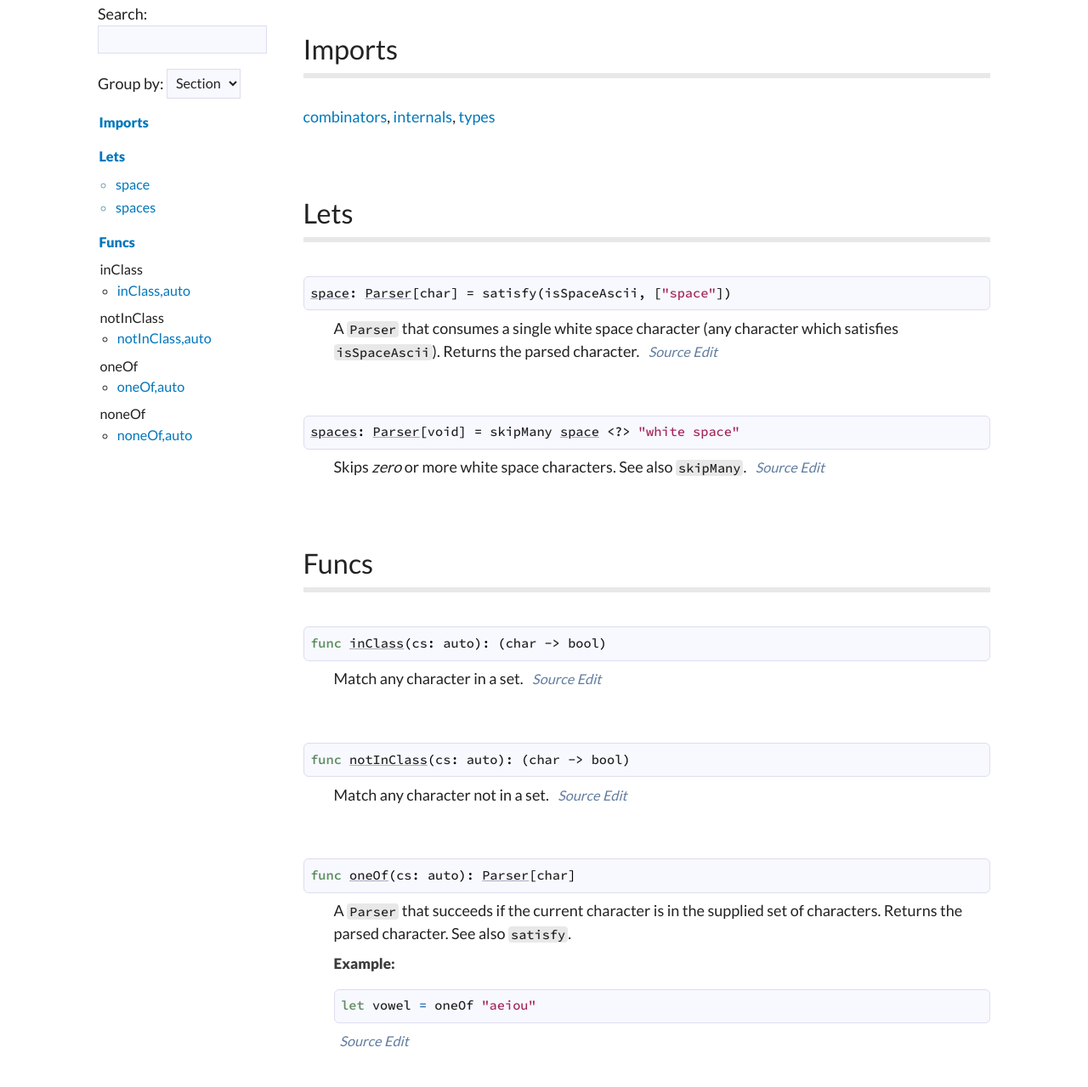
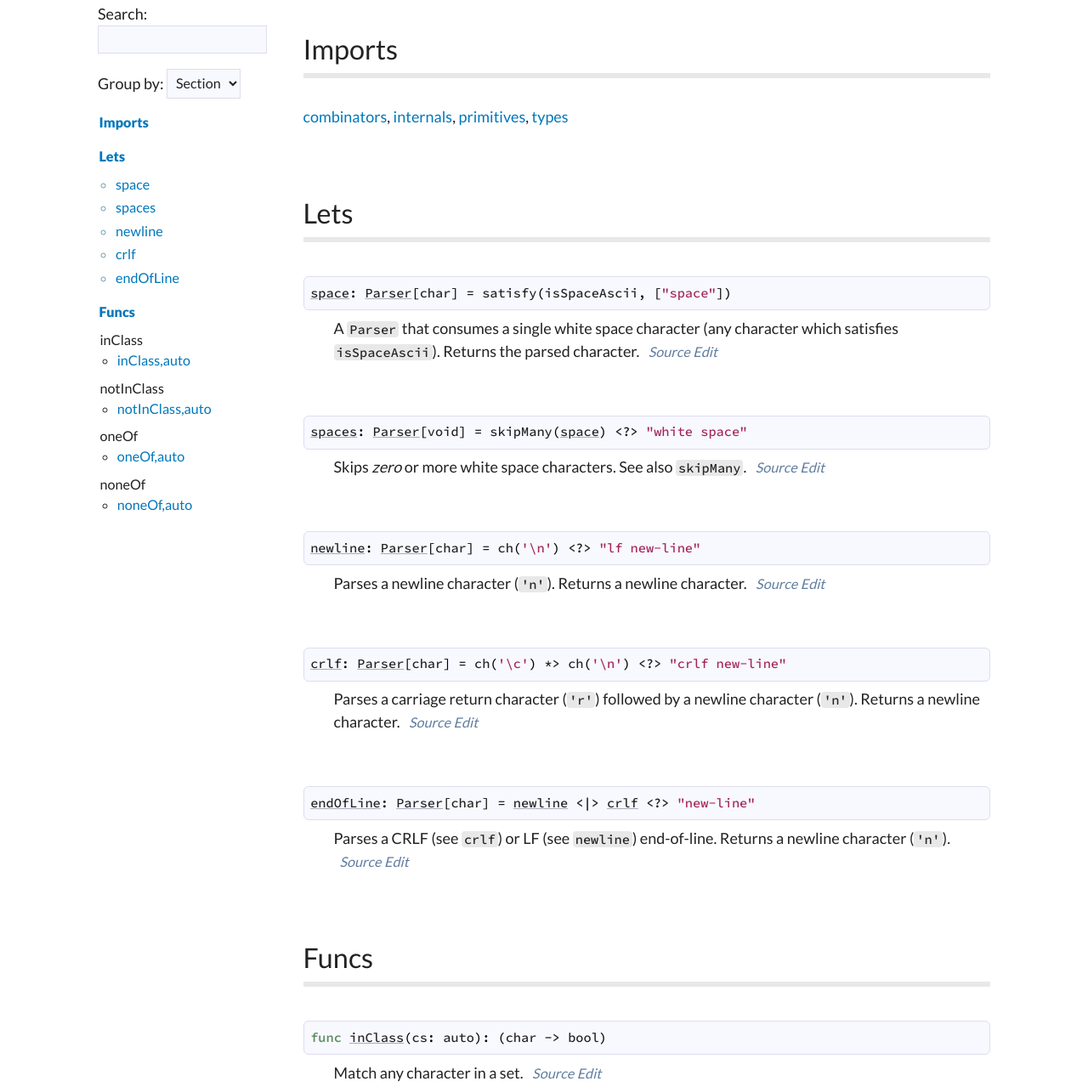
Before and after one commit to schneiderfelipe/microparsec, a plain HTML site: page docs/microparsec/characters.html in a window 1280 px wide. Shown: the part 211-1490 px from the top of the page at 85% size. Drawn offline with Linux system fonts and the light colour scheme.

Commit message:
Implement newline parsers

```diff
--- a/docs/microparsec/characters.html
+++ b/docs/microparsec/characters.html
@@ -103,7 +103,13 @@ function main() {
       <li><a class="reference" href="#space"
     title="space: Parser[char] = satisfy(isSpaceAscii, [&quot;space&quot;])">space</a></li>
   <li><a class="reference" href="#spaces"
-    title="spaces: Parser[void] = skipMany space &lt;?&gt; &quot;white space&quot;">spaces</a></li>
+    title="spaces: Parser[void] = skipMany(space) &lt;?&gt; &quot;white space&quot;">spaces</a></li>
+  <li><a class="reference" href="#newline"
+    title="newline: Parser[char] = ch(&apos;\n&apos;) &lt;?&gt; &quot;lf new-line&quot;">newline</a></li>
+  <li><a class="reference" href="#crlf"
+    title="crlf: Parser[char] = ch(&apos;\c&apos;) *&gt; ch(&apos;\n&apos;) &lt;?&gt; &quot;crlf new-line&quot;">crlf</a></li>
+  <li><a class="reference" href="#endOfLine"
+    title="endOfLine: Parser[char] = newline &lt;|&gt; crlf &lt;?&gt; &quot;new-line&quot;">endOfLine</a></li>
 
   </ul>
 </li>
@@ -144,7 +150,7 @@ function main() {
   <div class="section" id="6">
 <h1><a class="toc-backref" href="#6">Imports</a></h1>
 <dl class="item">
-<a class="reference external" href="combinators.html">combinators</a>, <a class="reference external" href="internals.html">internals</a>, <a class="reference external" href="types.html">types</a>
+<a class="reference external" href="combinators.html">combinators</a>, <a class="reference external" href="internals.html">internals</a>, <a class="reference external" href="primitives.html">primitives</a>, <a class="reference external" href="types.html">types</a>
 </dl></div>
 <div class="section" id="9">
 <h1><a class="toc-backref" href="#9">Lets</a></h1>
@@ -155,20 +161,53 @@ function main() {
 
 A <tt class="docutils literal"><span class="pre">Parser</span></tt> that consumes a single white space character (any character which satisfies <tt class="docutils literal"><span class="pre">isSpaceAscii</span></tt>). Returns the parsed character.
 &nbsp;&nbsp;<a
-href="https://github.com/schneiderfelipe/microparsec/tree/master/src/microparsec/characters.nim#L35"
+href="https://github.com/schneiderfelipe/microparsec/tree/master/src/microparsec/characters.nim#L36"
 class="link-seesrc" target="_blank">Source</a>
-<a href="https://github.com/schneiderfelipe/microparsec/edit/devel/src/microparsec/characters.nim#L35" class="link-seesrc" target="_blank" >Edit</a>
+<a href="https://github.com/schneiderfelipe/microparsec/edit/devel/src/microparsec/characters.nim#L36" class="link-seesrc" target="_blank" >Edit</a>
 
 </dd>
 <a id="spaces"></a>
-<dt><pre><a href="characters.html#spaces"><span class="Identifier">spaces</span></a><span class="Other">:</span> <a href="types.html#Parser"><span class="Identifier">Parser</span></a><span class="Other">[</span><span class="Identifier">void</span><span class="Other">]</span> <span class="Other">=</span> <span class="Identifier">skipMany</span> <a href="characters.html#space"><span class="Identifier">space</span></a> <span class="Operator">&lt;?&gt;</span> <span class="StringLit">&quot;white space&quot;</span></pre></dt>
+<dt><pre><a href="characters.html#spaces"><span class="Identifier">spaces</span></a><span class="Other">:</span> <a href="types.html#Parser"><span class="Identifier">Parser</span></a><span class="Other">[</span><span class="Identifier">void</span><span class="Other">]</span> <span class="Other">=</span> <span class="Identifier">skipMany</span><span class="Other">(</span><a href="characters.html#space"><span class="Identifier">space</span></a><span class="Other">)</span> <span class="Operator">&lt;?&gt;</span> <span class="StringLit">&quot;white space&quot;</span></pre></dt>
 <dd>
 
 Skips <em>zero</em> or more white space characters. See also <tt class="docutils literal"><span class="pre">skipMany</span></tt>.
 &nbsp;&nbsp;<a
-href="https://github.com/schneiderfelipe/microparsec/tree/master/src/microparsec/characters.nim#L40"
+href="https://github.com/schneiderfelipe/microparsec/tree/master/src/microparsec/characters.nim#L41"
 class="link-seesrc" target="_blank">Source</a>
-<a href="https://github.com/schneiderfelipe/microparsec/edit/devel/src/microparsec/characters.nim#L40" class="link-seesrc" target="_blank" >Edit</a>
+<a href="https://github.com/schneiderfelipe/microparsec/edit/devel/src/microparsec/characters.nim#L41" class="link-seesrc" target="_blank" >Edit</a>
+
+</dd>
+<a id="newline"></a>
+<dt><pre><a href="characters.html#newline"><span class="Identifier">newline</span></a><span class="Other">:</span> <a href="types.html#Parser"><span class="Identifier">Parser</span></a><span class="Other">[</span><span class="Identifier">char</span><span class="Other">]</span> <span class="Other">=</span> <span class="Identifier">ch</span><span class="Other">(</span><span class="CharLit">'\n'</span><span class="Other">)</span> <span class="Operator">&lt;?&gt;</span> <span class="StringLit">&quot;lf new-line&quot;</span></pre></dt>
+<dd>
+
+Parses a newline character (<tt class="docutils literal"><span class="pre">'n'</span></tt>). Returns a newline character.
+&nbsp;&nbsp;<a
+href="https://github.com/schneiderfelipe/microparsec/tree/master/src/microparsec/characters.nim#L45"
+class="link-seesrc" target="_blank">Source</a>
+<a href="https://github.com/schneiderfelipe/microparsec/edit/devel/src/microparsec/characters.nim#L45" class="link-seesrc" target="_blank" >Edit</a>
+
+</dd>
+<a id="crlf"></a>
+<dt><pre><a href="characters.html#crlf"><span class="Identifier">crlf</span></a><span class="Other">:</span> <a href="types.html#Parser"><span class="Identifier">Parser</span></a><span class="Other">[</span><span class="Identifier">char</span><span class="Other">]</span> <span class="Other">=</span> <span class="Identifier">ch</span><span class="Other">(</span><span class="CharLit">'\c'</span><span class="Other">)</span> <span class="Operator">*&gt;</span> <span class="Identifier">ch</span><span class="Other">(</span><span class="CharLit">'\n'</span><span class="Other">)</span> <span class="Operator">&lt;?&gt;</span> <span class="StringLit">&quot;crlf new-line&quot;</span></pre></dt>
+<dd>
+
+Parses a carriage return character (<tt class="docutils literal"><span class="pre">'r'</span></tt>) followed by a newline character (<tt class="docutils literal"><span class="pre">'n'</span></tt>). Returns a newline character.
+&nbsp;&nbsp;<a
+href="https://github.com/schneiderfelipe/microparsec/tree/master/src/microparsec/characters.nim#L49"
+class="link-seesrc" target="_blank">Source</a>
+<a href="https://github.com/schneiderfelipe/microparsec/edit/devel/src/microparsec/characters.nim#L49" class="link-seesrc" target="_blank" >Edit</a>
+
+</dd>
+<a id="endOfLine"></a>
+<dt><pre><a href="characters.html#endOfLine"><span class="Identifier">endOfLine</span></a><span class="Other">:</span> <a href="types.html#Parser"><span class="Identifier">Parser</span></a><span class="Other">[</span><span class="Identifier">char</span><span class="Other">]</span> <span class="Other">=</span> <a href="characters.html#newline"><span class="Identifier">newline</span></a> <span class="Operator">&lt;|&gt;</span> <a href="characters.html#crlf"><span class="Identifier">crlf</span></a> <span class="Operator">&lt;?&gt;</span> <span class="StringLit">&quot;new-line&quot;</span></pre></dt>
+<dd>
+
+Parses a CRLF (see <tt class="docutils literal"><span class="pre">crlf</span></tt>) or LF (see <tt class="docutils literal"><span class="pre">newline</span></tt>) end-of-line. Returns a newline character (<tt class="docutils literal"><span class="pre">'n'</span></tt>).
+&nbsp;&nbsp;<a
+href="https://github.com/schneiderfelipe/microparsec/tree/master/src/microparsec/characters.nim#L54"
+class="link-seesrc" target="_blank">Source</a>
+<a href="https://github.com/schneiderfelipe/microparsec/edit/devel/src/microparsec/characters.nim#L54" class="link-seesrc" target="_blank" >Edit</a>
 
 </dd>
 
@@ -182,9 +221,9 @@ class="link-seesrc" target="_blank">Source</a>
 
 Match any character in a set.
 &nbsp;&nbsp;<a
-href="https://github.com/schneiderfelipe/microparsec/tree/master/src/microparsec/characters.nim#L10"
+href="https://github.com/schneiderfelipe/microparsec/tree/master/src/microparsec/characters.nim#L11"
 class="link-seesrc" target="_blank">Source</a>
-<a href="https://github.com/schneiderfelipe/microparsec/edit/devel/src/microparsec/characters.nim#L10" class="link-seesrc" target="_blank" >Edit</a>
+<a href="https://github.com/schneiderfelipe/microparsec/edit/devel/src/microparsec/characters.nim#L11" class="link-seesrc" target="_blank" >Edit</a>
 
 </dd>
 <a id="notInClass,auto"></a>
@@ -193,9 +232,9 @@ class="link-seesrc" target="_blank">Source</a>
 
 Match any character not in a set.
 &nbsp;&nbsp;<a
-href="https://github.com/schneiderfelipe/microparsec/tree/master/src/microparsec/characters.nim#L15"
+href="https://github.com/schneiderfelipe/microparsec/tree/master/src/microparsec/characters.nim#L16"
 class="link-seesrc" target="_blank">Source</a>
-<a href="https://github.com/schneiderfelipe/microparsec/edit/devel/src/microparsec/characters.nim#L15" class="link-seesrc" target="_blank" >Edit</a>
+<a href="https://github.com/schneiderfelipe/microparsec/edit/devel/src/microparsec/characters.nim#L16" class="link-seesrc" target="_blank" >Edit</a>
 
 </dd>
 <a id="oneOf,auto"></a>
@@ -206,9 +245,9 @@ A <tt class="docutils literal"><span class="pre">Parser</span></tt> that succeed
 <p><strong class="examples_text">Example:</strong></p>
 <pre class="listing"><span class="Keyword">let</span><span class="Whitespace"> </span><span class="Identifier">vowel</span><span class="Whitespace"> </span><span class="Operator">=</span><span class="Whitespace"> </span><span class="Identifier">oneOf</span><span class="Whitespace"> </span><span class="StringLit">&quot;aeiou&quot;</span></pre>
 &nbsp;&nbsp;<a
-href="https://github.com/schneiderfelipe/microparsec/tree/master/src/microparsec/characters.nim#L20"
+href="https://github.com/schneiderfelipe/microparsec/tree/master/src/microparsec/characters.nim#L21"
 class="link-seesrc" target="_blank">Source</a>
-<a href="https://github.com/schneiderfelipe/microparsec/edit/devel/src/microparsec/characters.nim#L20" class="link-seesrc" target="_blank" >Edit</a>
+<a href="https://github.com/schneiderfelipe/microparsec/edit/devel/src/microparsec/characters.nim#L21" class="link-seesrc" target="_blank" >Edit</a>
 
 </dd>
 <a id="noneOf,auto"></a>
@@ -219,9 +258,9 @@ As the dual of <tt class="docutils literal"><span class="pre">oneOf</span></tt>,
 <p><strong class="examples_text">Example:</strong></p>
 <pre class="listing"><span class="Keyword">let</span><span class="Whitespace"> </span><span class="Identifier">consonant</span><span class="Whitespace"> </span><span class="Operator">=</span><span class="Whitespace"> </span><span class="Identifier">noneOf</span><span class="Whitespace"> </span><span class="StringLit">&quot;aeiou&quot;</span></pre>
 &nbsp;&nbsp;<a
-href="https://github.com/schneiderfelipe/microparsec/tree/master/src/microparsec/characters.nim#L27"
+href="https://github.com/schneiderfelipe/microparsec/tree/master/src/microparsec/characters.nim#L28"
 class="link-seesrc" target="_blank">Source</a>
-<a href="https://github.com/schneiderfelipe/microparsec/edit/devel/src/microparsec/characters.nim#L27" class="link-seesrc" target="_blank" >Edit</a>
+<a href="https://github.com/schneiderfelipe/microparsec/edit/devel/src/microparsec/characters.nim#L28" class="link-seesrc" target="_blank" >Edit</a>
 
 </dd>
 
@@ -234,7 +273,7 @@ class="link-seesrc" target="_blank">Source</a>
       <div class="twelve-columns footer">
         <span class="nim-sprite"></span>
         <br/>
-        <small style="color: var(--hint);">Made with Nim. Generated: 2021-07-07 00:45:37 UTC</small>
+        <small style="color: var(--hint);">Made with Nim. Generated: 2021-07-08 02:47:55 UTC</small>
       </div>
     </div>
   </div>
```
Also changed, not shown: docs/microparsec.html (+2 -2 lines), docs/microparsec/combinators.html (+1 -1 lines), docs/microparsec/internals.html (+1 -1 lines), docs/microparsec/primitives.html (+1 -1 lines), docs/microparsec/types.html (+1 -1 lines), docs/theindex.html (+13 -1 lines), 4 other files.
